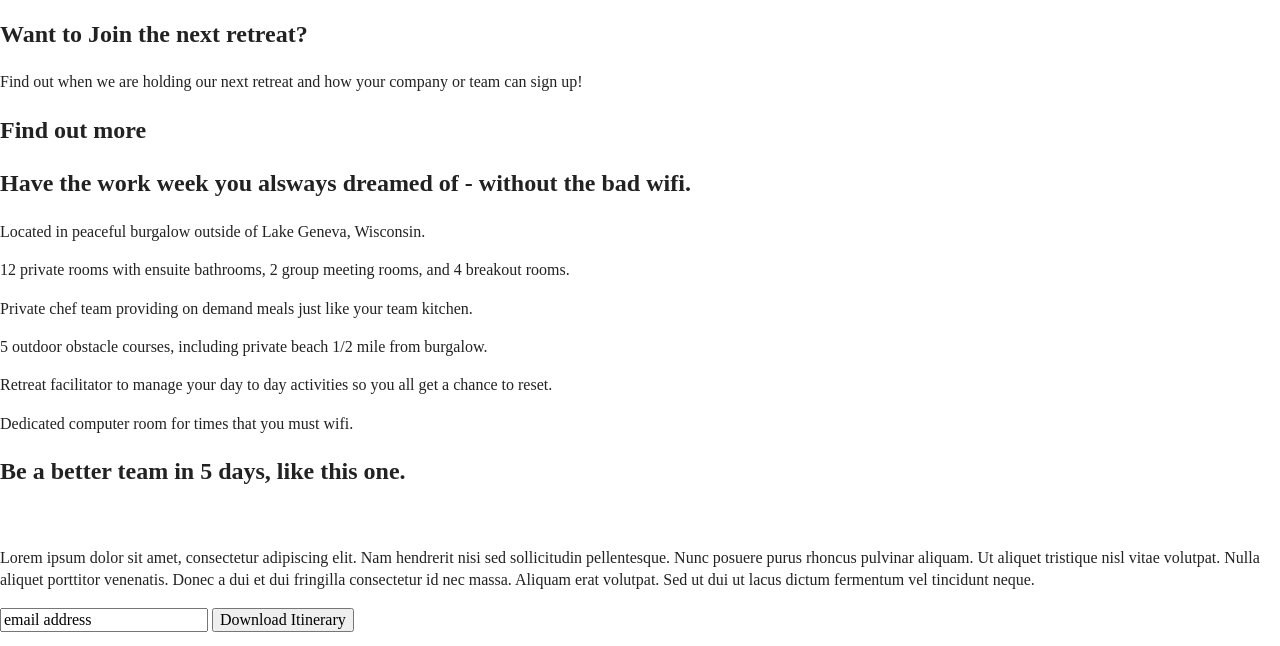
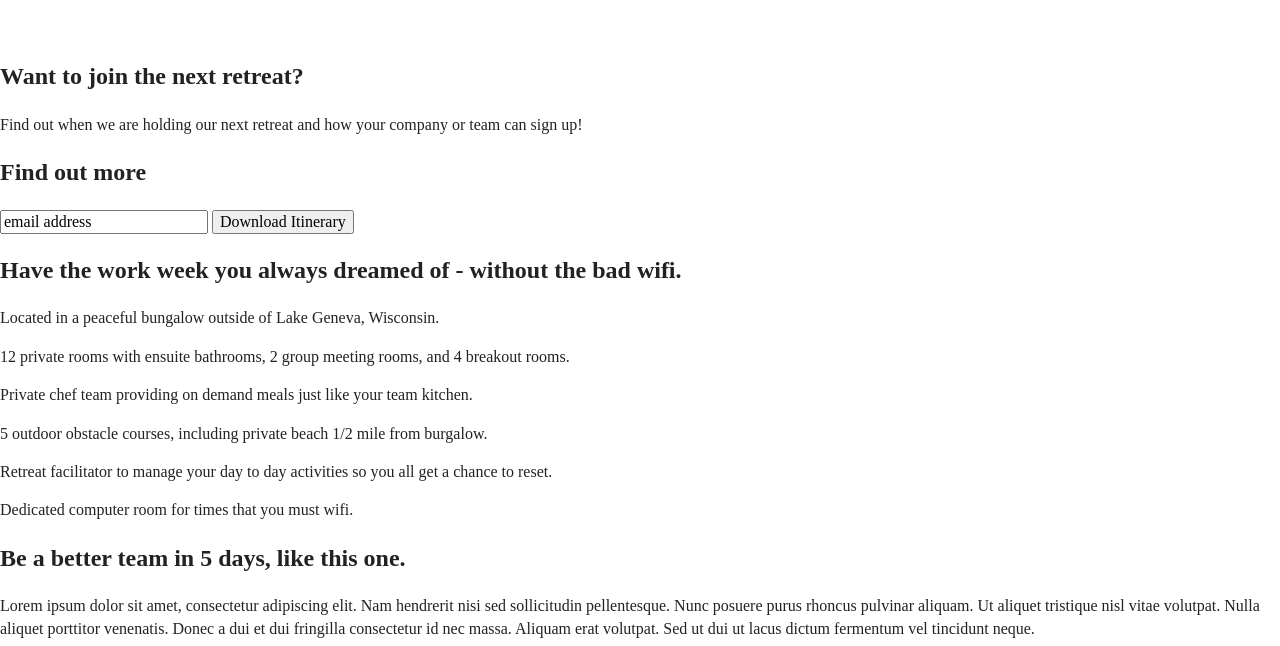
Before and after one commit to Madjidiaw/unplugged-retreat, a website: page index.html in a window 1280 px wide. Shown: the part 154-800 px from the top of the page. Drawn offline with Linux system fonts and the light colour scheme.

Commit message:
Coded 90% the feature and review section of the homepage

```diff
--- a/index.html
+++ b/index.html
@@ -40,50 +40,60 @@
   </header>
 
   <main>
-
+    <img class="hero-area">
     <section>
-      <div class="newsletter">
-        <h2>Want to Join the next retreat?</h2>
+      <div class="form-description">
+        <h2>Want to join the next retreat?</h2>
         <p>Find out when we are holding our next retreat and how your company or team can sign up!</p>
         <h2>Find out more</h2>
       </div>
-      <div class="general">
-        <h2>Have the work week you alsways dreamed of - without the bad wifi.</h2>
-        <div>
-          <p>Located in peaceful burgalow outside of Lake Geneva, Wisconsin.</p>
-        </div>
-        <div>
-          <p>12 private rooms with ensuite bathrooms, 2 group meeting rooms, and 4 breakout rooms.</p>
-        </div>
-        <div>
-          <p>Private chef team providing on demand meals just like your team kitchen.</p>
-        </div>
-        <div>
-          <p>5 outdoor obstacle courses, including private beach 1/2 mile from burgalow.</p>
-        </div>
-        <div>
-          <p>Retreat facilitator to manage your day to day activities so you all get a chance to reset.</p>
-        </div>
-        <div><p>Dedicated computer room for times that you must wifi.</p></div>
-      </div>
-      <div class="previous">
-        <h2>Be a better team in 5 days, like this one.</h2>
-        <div>
-          <img>
-        </div>
-        <div>
-          <p>Lorem ipsum dolor sit amet, consectetur adipiscing elit. Nam hendrerit nisi sed sollicitudin pellentesque.
-            Nunc posuere purus rhoncus pulvinar aliquam. Ut aliquet tristique nisl vitae volutpat. Nulla aliquet porttitor
-            venenatis. Donec a dui et dui fringilla consectetur id nec massa. Aliquam erat volutpat. Sed ut dui ut lacus
-            dictum fermentum vel tincidunt neque.</p>
-        </div>
-      </div>
+
     </section>
 
-    <aside>
+    <aside class="form">
       <input type="text" name="name" value="email address">
       <input type="button" value="Download Itinerary">
     </aside>
+    <section class="features">
+      <div class="content-wrapper">
+        <h2>Have the work week you always dreamed of - without the bad wifi.</h2>
+        <!-- Add your Features content here -->
+        <article>
+          <p class="fontawesome-icon"></p>
+          <p class="features-item-description">Located in a peaceful bungalow outside of Lake Geneva, Wisconsin.</p>
+        </article>
+        <article>
+          <p class="fontawesome-icon"></p>
+          <p class="features-item-description">12 private rooms with ensuite bathrooms, 2 group meeting rooms, and 4 breakout rooms.</p>
+        </article>
+        <article>
+          <p class="fontawesome-icon"></p>
+          <p class="features-item-description">Private chef team providing on demand meals just like your team kitchen.</p>
+        </article>
+        <article>
+          <p class="fontawesome-icon"></p>
+          <p class="features-item-description">5 outdoor obstacle courses, including private beach 1/2 mile from burgalow.</p>
+        </article>
+        <article>
+          <p class="fontawesome-icon"></p>
+          <p class="features-item-description">Retreat facilitator to manage your day to day activities so you all get a chance to reset.</p>
+        </article>
+        <article>
+          <p class="fontawesome-icon"></p>
+          <p class="features-item-description">Dedicated computer room for times that you must wifi.</p>
+        </article>
+
+      </div>
+    </section>
+    <section class="reviews">
+      <div class="content-wrapper">
+        <h2>Be a better team in 5 days, like this one.</h2>
+        <p>Lorem ipsum dolor sit amet, consectetur adipiscing elit. Nam hendrerit nisi sed sollicitudin pellentesque.
+          Nunc posuere purus rhoncus pulvinar aliquam. Ut aliquet tristique nisl vitae volutpat. Nulla aliquet porttitor
+          venenatis. Donec a dui et dui fringilla consectetur id nec massa. Aliquam erat volutpat. Sed ut dui ut lacus
+          dictum fermentum vel tincidunt neque.</p>
+      </div>
+    </section>
 
   </main> <!-- main wrapper -->
 
@@ -93,15 +103,20 @@
           <div class="contact">
             <address>
               <h2>Contact</h2>
-              <p>555-5555-5555</p>
+              <p>555-555-5555</p>
               <p><a href="mailto:hello@unplugged.com"> hello@unplugged.com</a></p>
             </address>
           </div>
           <div class="social">
               <h2>Social</h2>
               <div class="social-icons">
-                <p><a href="https://www.facebook.com/yoursite" target="_blank"></a></p>
-                    <!-- other social links here -->
+                <!--<p><a href="https://www.facebook.com/yoursite" target="_blank"></a></p> -->
+                   <!-- other social links here -->
+                <ul>
+                  <li><a href="https://www.facebook.com/yoursite" target="_blank"><img src="" alt="facebook icon" /></a></li>
+                  <li><a href="https://twitter.com/yoursite" target="_blank"><img src="" alt="twitter icon" /></a></li>
+                  <li><a href="https://www.instagram.com/yoursite" target="_blank"><img src="" alt="instagram icon" /></a></li>
+                </ul>
               </div>
           </div>
         </div> <!-- footer content ends -->
```
Also changed, not shown: faq/index.html (+1 -1 lines).
